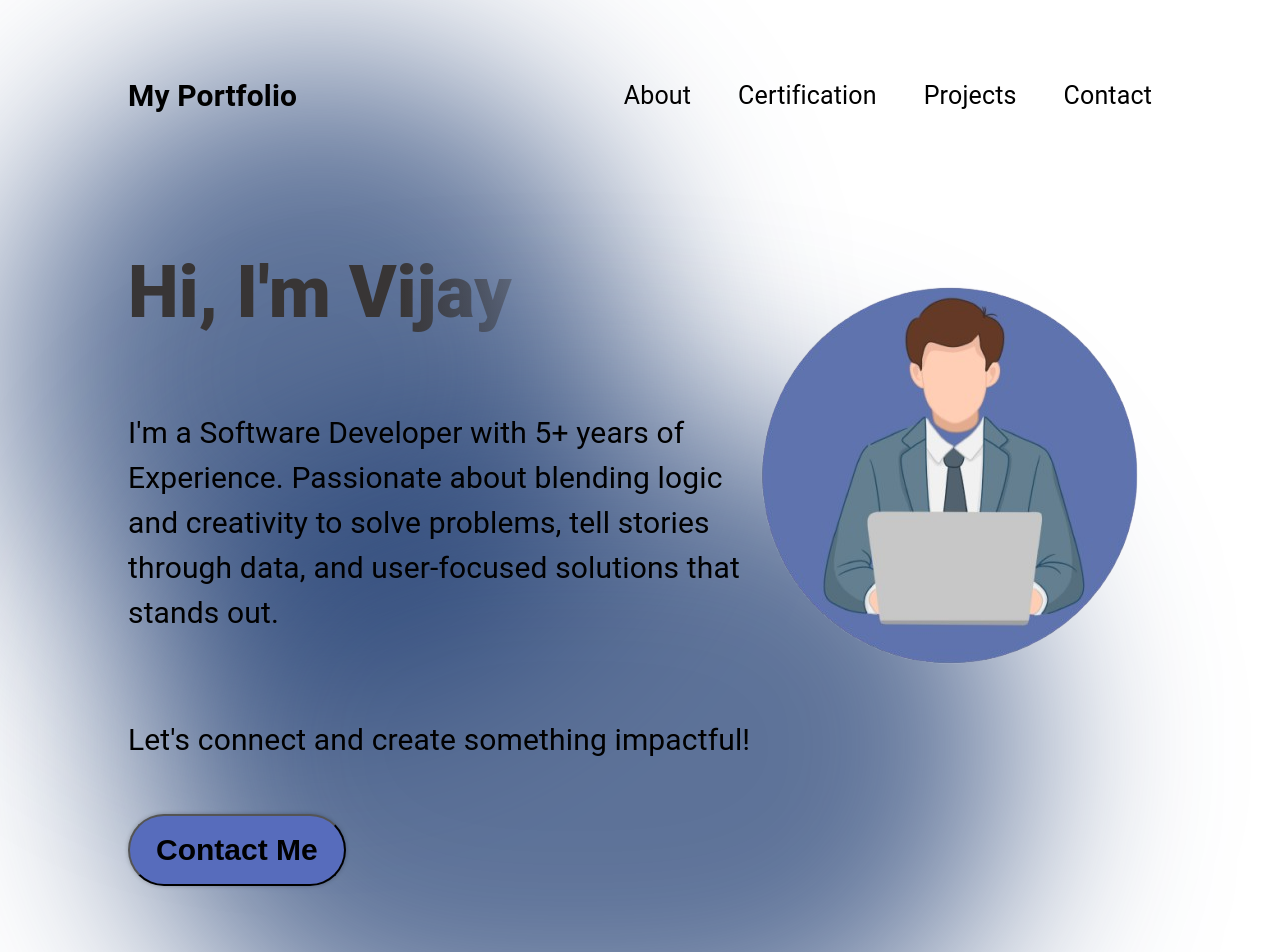
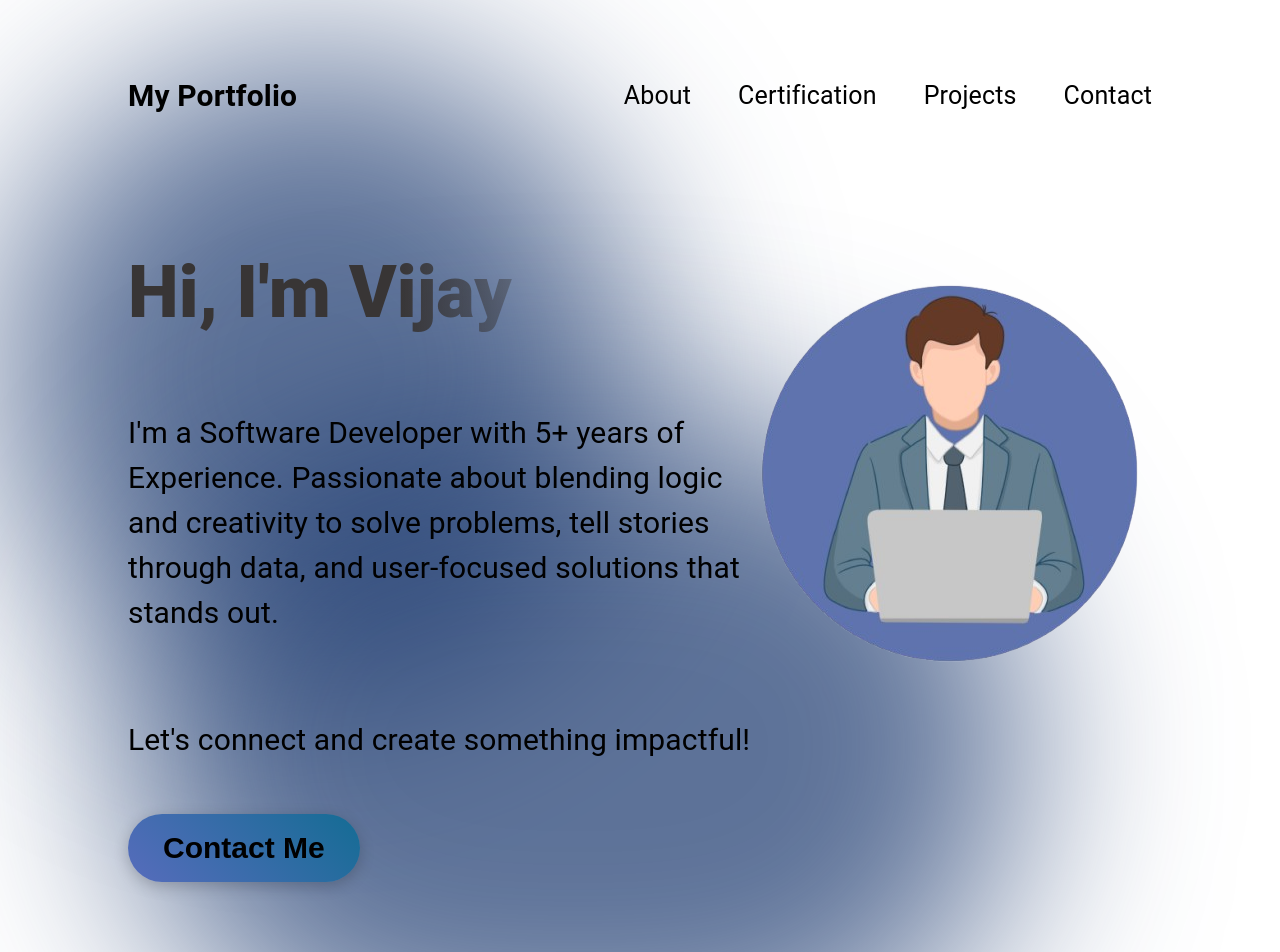
Before and after one commit to vijaycvcoder/landing-page, a React (Create React App) app: page / in a window 1280 px wide. Shown: the top 952 px of the page. Built offline with nearby package versions, Linux system fonts and the light colour scheme.

Commit message:
add hover animation for contact button

```diff
--- a/src/components/Hero.module.css
+++ b/src/components/Hero.module.css
@@ -41,13 +41,56 @@
 
 .contactBtn {
   text-decoration: none;
-  background-color: var(--color-primary);
+  background: linear-gradient(45deg, var(--color-primary), #146C94);
   color: var(--color-text);
   border-radius: 100px;
   font-size: 30px;
   font-weight: 600;
-  padding: 17px 26px;
-  box-shadow: 0 0 4px 0 rgba(0, 0, 0, 0.25);
+  padding: 17px 35px;
+  box-shadow: 0 4px 15px rgba(0, 0, 0, 0.2);
+  position: relative;
+  overflow: hidden;
+  transition: all 0.4s cubic-bezier(0.4, 0, 0.2, 1);
+  cursor: pointer;
+  border: none;
+}
+
+.contactBtn:hover {
+  transform: translateY(-2px) scale(1.02);
+  background: linear-gradient(45deg, #146C94, var(--color-primary));
+  box-shadow: 0 6px 20px rgba(20, 108, 148, 0.3);
+}
+
+.contactBtn:active {
+  transform: translateY(1px) scale(0.98);
+  box-shadow: 0 2px 10px rgba(20, 108, 148, 0.2);
+}
+
+.contactBtn::before {
+  content: '';
+  position: absolute;
+  top: 50%;
+  left: 50%;
+  transform: translate(-50%, -50%);
+  width: 0;
+  height: 0;
+  background: rgba(255, 255, 255, 0.2);
+  border-radius: 50%;
+  transition: width 0.6s ease, height 0.6s ease;
+}
+
+.contactBtn:hover {
+  transform: translateY(-3px);
+  box-shadow: 0 5px 15px rgba(0, 0, 0, 0.3);
+}
+
+.contactBtn:hover::before {
+  width: 300px;
+  height: 300px;
+}
+
+.contactBtn:active {
+  transform: translateY(1px);
 }
 
 .heroImg {
```
